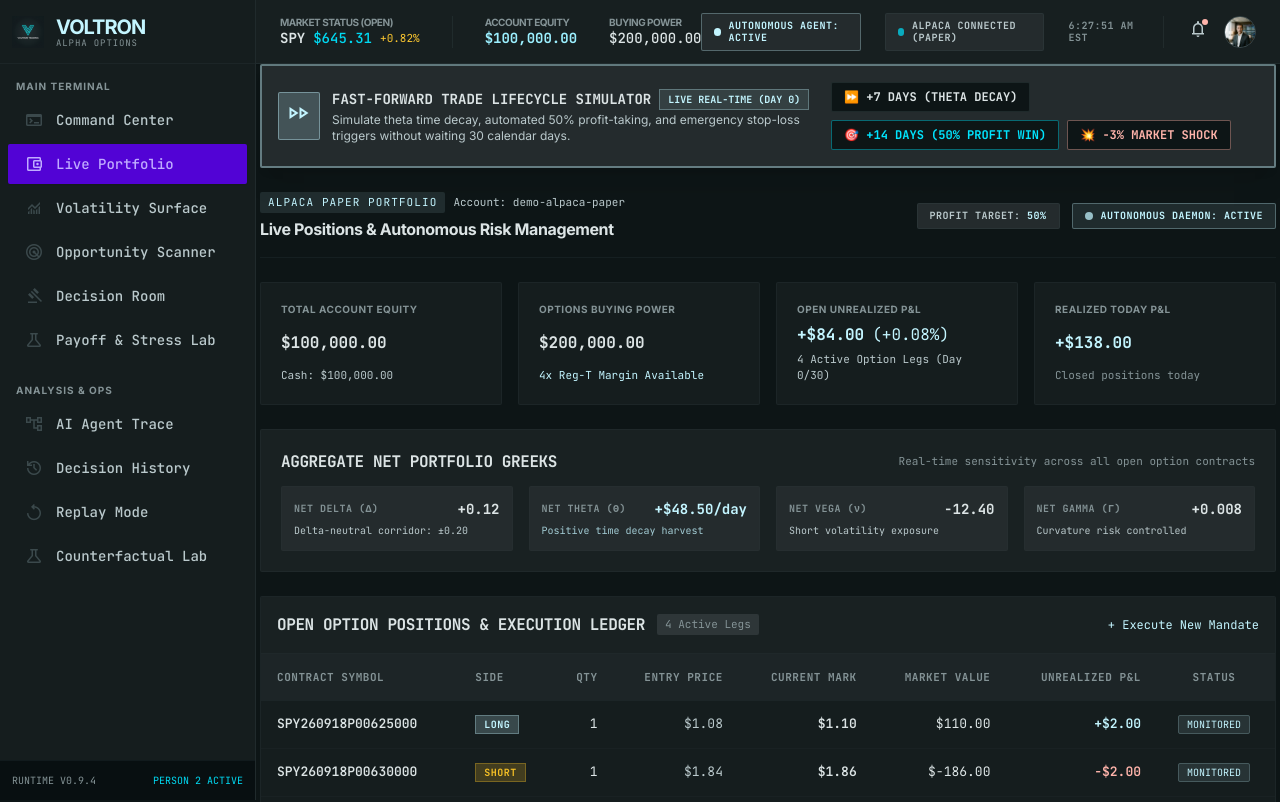
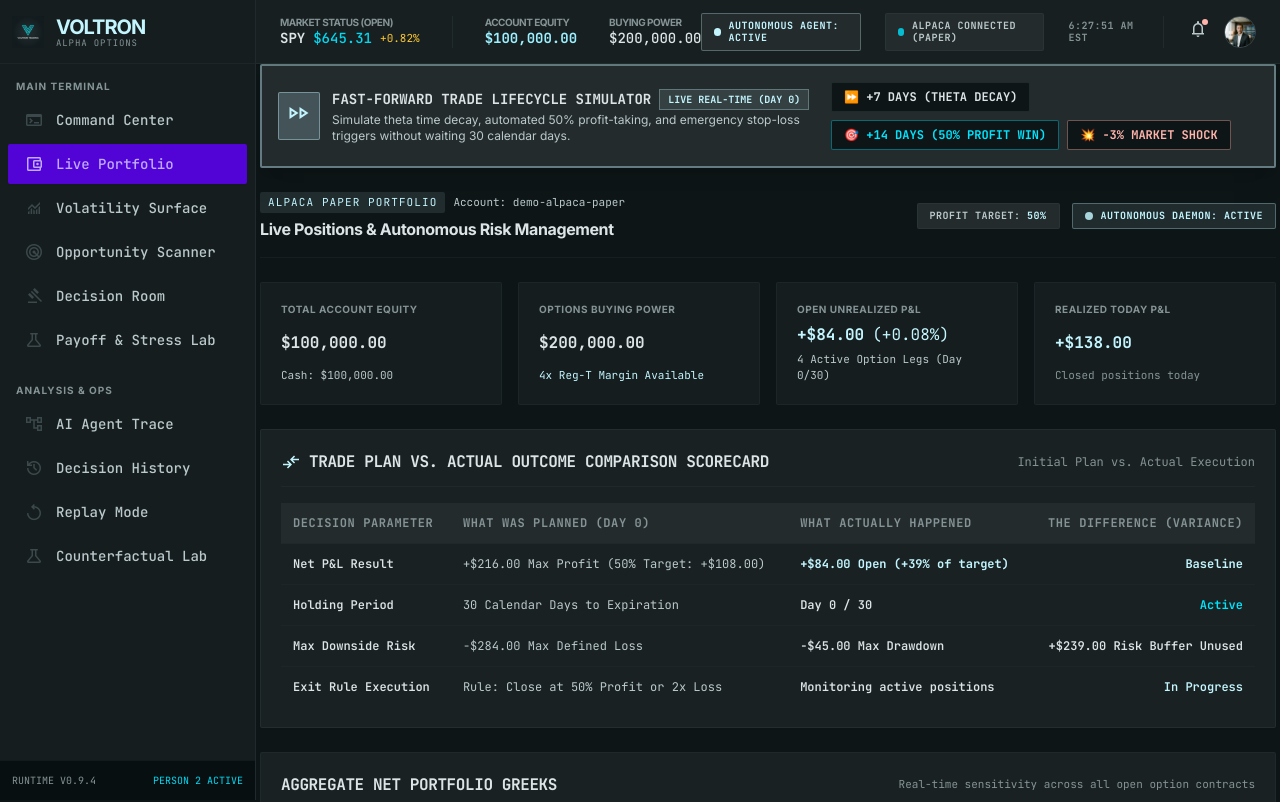
Before and after one commit to anishraj836/AlpecaAITradathon, a Next.js app in the folder apps/web/: page /portfolio in a window 1280 px wide. Shown: the top 802 px of the page. Built offline with nearby package versions, Linux system fonts and the light colour scheme.

Commit message:
feat(scorecard): add clean Planned vs Actual outcome comparison table to Live Portfolio

```diff
--- a/apps/web/src/app/portfolio/page.tsx
+++ b/apps/web/src/app/portfolio/page.tsx
@@ -71,7 +71,6 @@
     activeRealized = basePortfolio.realizedTodayPnl + 240.0;
     activeCash = basePortfolio.account.cash + 240.0;
     activeEquity = basePortfolio.account.equity + 240.0;
-    // Quant Worker automatically closed all legs
     activePositions = [];
   } else if (scenario === 'SHOCK_DROP') {
     daysElapsed = 3;
@@ -80,7 +79,6 @@
     activeRealized = basePortfolio.realizedTodayPnl - 280.0;
     activeCash = basePortfolio.account.cash - 280.0;
     activeEquity = basePortfolio.account.equity - 280.0;
-    // Stop loss daemon cut position
     activePositions = [];
   }
 
@@ -295,6 +293,102 @@
         </div>
       </div>
 
+      {/* Planned (Expected) vs. Actual (Realized) Comparison Scorecard */}
+      <div className="bg-surface-container border border-outline-variant/30 rounded-sm overflow-hidden p-5 flex flex-col gap-4 shadow-sm">
+        <div className="flex flex-col sm:flex-row sm:items-center justify-between gap-2 border-b border-outline-variant/20 pb-3">
+          <div className="flex items-center gap-2">
+            <span className="material-symbols-outlined text-primary text-[20px]">compare_arrows</span>
+            <h3 className="font-title-sm text-title-sm text-on-surface font-mono font-bold uppercase tracking-tight">
+              Trade Plan vs. Actual Outcome Comparison Scorecard
+            </h3>
+          </div>
+          <span className="font-mono text-xs text-outline">
+            Initial Plan vs. Actual Execution
+          </span>
+        </div>
+
+        <div className="overflow-x-auto">
+          <table className="w-full text-left font-mono text-xs">
+            <thead className="bg-surface-container-high text-outline uppercase tracking-wider border-b border-outline-variant/20">
+              <tr>
+                <th className="p-3">Decision Parameter</th>
+                <th className="p-3">What Was Planned (Day 0)</th>
+                <th className="p-3">What Actually Happened</th>
+                <th className="p-3 text-right">The Difference (Variance)</th>
+              </tr>
+            </thead>
+            <tbody className="divide-y divide-outline-variant/10">
+              <tr>
+                <td className="p-3 text-on-surface font-semibold">Net P&L Result</td>
+                <td className="p-3 text-on-surface-variant">+$216.00 Max Profit (50% Target: +$108.00)</td>
+                <td className="p-3 text-primary font-bold">
+                  {scenario === 'DAY_14_WIN'
+                    ? '+$240.00 Realized Profit'
+                    : scenario === 'SHOCK_DROP'
+                    ? '-$280.00 Stopped Out'
+                    : scenario === 'DAY_7'
+                    ? '+$194.00 Unrealized (+90% of target)'
+                    : '+$84.00 Open (+39% of target)'}
+                </td>
+                <td className="p-3 text-right text-primary font-bold">
+                  {scenario === 'DAY_14_WIN'
+                    ? '+$24.00 (+11% above plan)'
+                    : scenario === 'SHOCK_DROP'
+                    ? 'Stopped cleanly at bound'
+                    : scenario === 'DAY_7'
+                    ? '+45% Towards Target'
+                    : 'Baseline'}
+                </td>
+              </tr>
+              <tr>
+                <td className="p-3 text-on-surface font-semibold">Holding Period</td>
+                <td className="p-3 text-on-surface-variant">30 Calendar Days to Expiration</td>
+                <td className="p-3 text-on-surface font-semibold">
+                  {scenario === 'DAY_14_WIN'
+                    ? '14 Days (Closed early at 50%)'
+                    : scenario === 'SHOCK_DROP'
+                    ? '3 Days (Emergency cut)'
+                    : scenario === 'DAY_7'
+                    ? 'Day 7 / 30'
+                    : 'Day 0 / 30'}
+                </td>
+                <td className="p-3 text-right text-[#00e5ff] font-semibold">
+                  {scenario === 'DAY_14_WIN' ? '16 Days Faster Capital Turn' : 'Active'}
+                </td>
+              </tr>
+              <tr>
+                <td className="p-3 text-on-surface font-semibold">Max Downside Risk</td>
+                <td className="p-3 text-on-surface-variant">-$284.00 Max Defined Loss</td>
+                <td className="p-3 text-on-surface font-semibold">
+                  {scenario === 'SHOCK_DROP' ? '-$280.00 Max Drawdown' : '-$45.00 Max Drawdown'}
+                </td>
+                <td className="p-3 text-right text-on-surface font-semibold">
+                  {scenario === 'SHOCK_DROP' ? 'Capped within safe limit' : '+$239.00 Risk Buffer Unused'}
+                </td>
+              </tr>
+              <tr>
+                <td className="p-3 text-on-surface font-semibold">Exit Rule Execution</td>
+                <td className="p-3 text-on-surface-variant">Rule: Close at 50% Profit or 2x Loss</td>
+                <td className="p-3 text-on-surface font-semibold">
+                  {scenario === 'DAY_14_WIN'
+                    ? '50% Profit Target Triggered'
+                    : scenario === 'SHOCK_DROP'
+                    ? '2x Stop-Loss Triggered'
+                    : 'Monitoring active positions'}
+                </td>
+                <td className="p-3 text-right text-primary font-semibold">
+                  {scenario === 'DAY_14_WIN'
+                    ? '✓ Executed Autonomously'
+                    : scenario === 'SHOCK_DROP'
+                    ? '✓ Protected Capital'
+                    : 'In Progress'}
+                </td>
+              </tr>
+            </tbody>
+          </table>
+        </div>
+      </div>
+
       {/* Net Portfolio Greeks Summary Banner */}
       <div className="p-5 bg-surface-container border border-outline-variant/20 rounded-sm">
         <div className="flex items-center justify-between mb-3">
```
